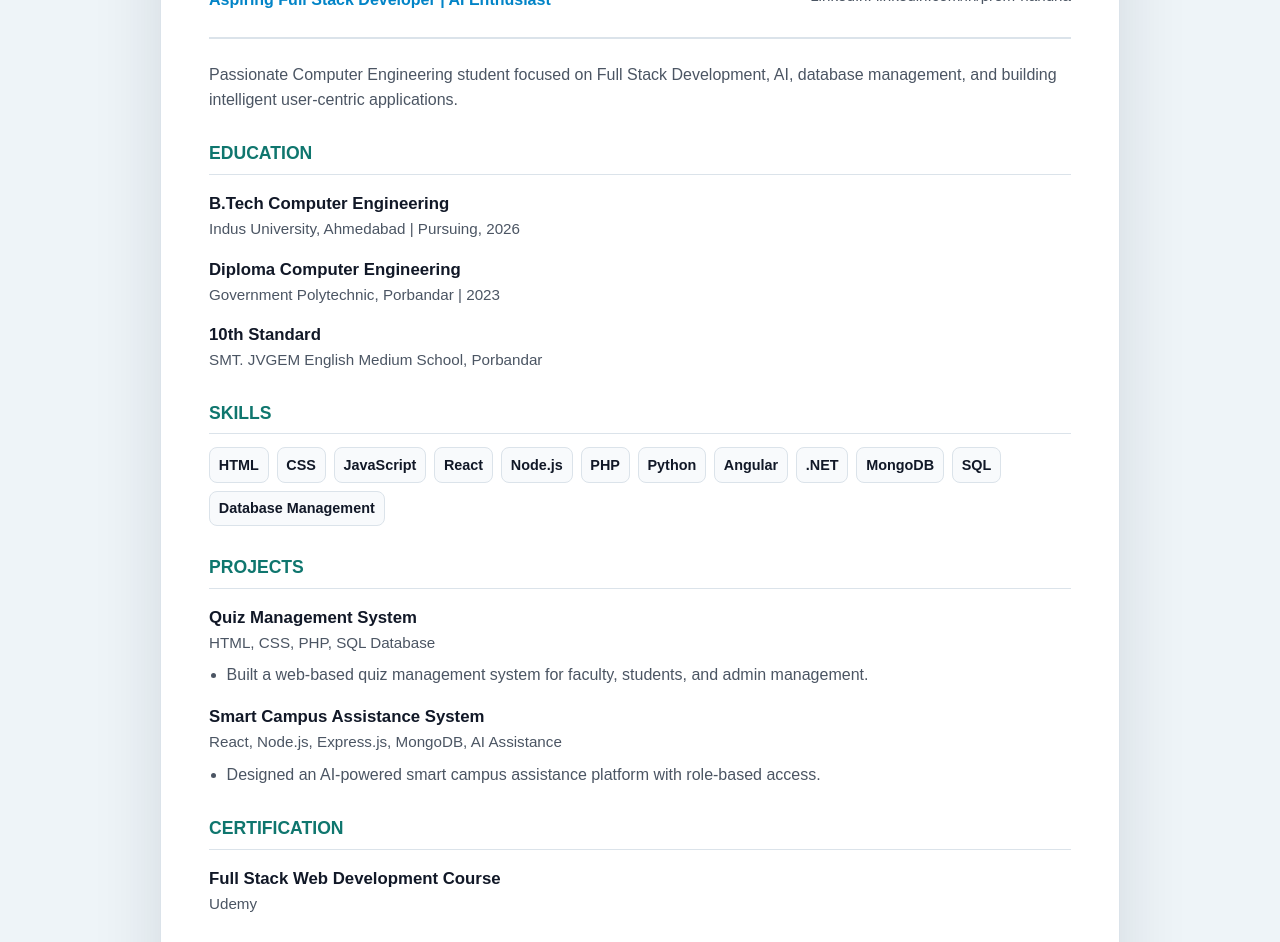
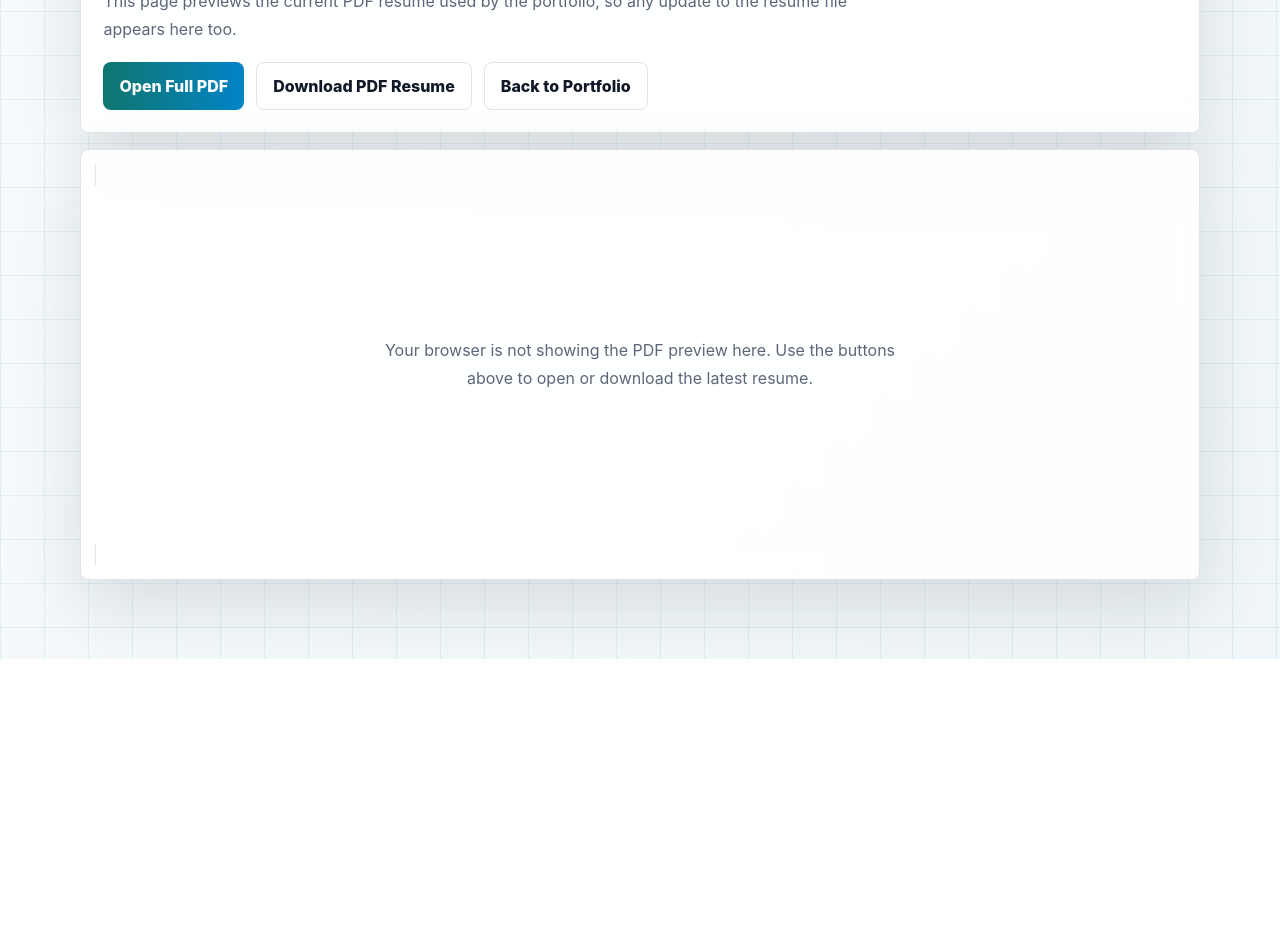
Before and after one commit to pmnandha87-PN/prem-portfolio, a plain HTML site: page resume.html in a window 1280 px wide. Shown: the part 165-1107 px from the top of the page. After the commit the page ends 824 px from the top, so only its background shows below. Drawn offline with Linux system fonts and the light colour scheme.

Commit message:
resume and linkedin icon

```diff
--- a/resume.html
+++ b/resume.html
@@ -3,13 +3,19 @@
   <head>
     <meta charset="UTF-8" />
     <meta name="viewport" content="width=device-width, initial-scale=1.0" />
-    <meta name="description" content="Printable resume for Prem Nandha, aspiring Full Stack Developer and AI enthusiast." />
+    <meta
+      name="description"
+      content="Resume preview for Prem Nandha, aspiring Full Stack Developer and AI enthusiast."
+    />
     <title>Prem Nandha | Resume</title>
     <style>
       :root {
+        --bg: #eff5f8;
+        --surface: rgba(255, 255, 255, 0.9);
+        --surface-soft: rgba(255, 255, 255, 0.72);
         --text: #111827;
-        --muted: #4b5563;
-        --line: #dbe3ea;
+        --muted: #5b6779;
+        --line: rgba(17, 24, 39, 0.12);
         --accent: #0f766e;
         --accent-2: #0284c7;
       }
@@ -20,256 +26,176 @@
 
       body {
         margin: 0;
-        background: #eef4f8;
+        min-height: 100vh;
+        background:
+          linear-gradient(90deg, rgba(15, 118, 110, 0.08) 1px, transparent 1px),
+          linear-gradient(180deg, rgba(15, 118, 110, 0.08) 1px, transparent 1px),
+          linear-gradient(135deg, #f7fbfd, var(--bg));
+        background-size: 44px 44px, 44px 44px, auto;
         color: var(--text);
-        font-family: Arial, Helvetica, sans-serif;
-        line-height: 1.55;
+        font-family: Inter, Arial, Helvetica, sans-serif;
       }
 
-      main {
-        width: min(960px, calc(100% - 2rem));
-        margin: 2rem auto;
-        background: #ffffff;
+      a {
+        color: inherit;
+        text-decoration: none;
+      }
+
+      .shell {
+        width: min(1120px, calc(100% - 2rem));
+        margin: 1.5rem auto;
+      }
+
+      .panel {
         border: 1px solid var(--line);
         border-radius: 8px;
-        padding: clamp(1.25rem, 4vw, 3rem);
+        background: var(--surface);
         box-shadow: 0 24px 70px rgba(15, 23, 42, 0.12);
+        backdrop-filter: blur(12px);
       }
 
-      header {
-        display: flex;
-        justify-content: space-between;
-        gap: 1.5rem;
-        border-bottom: 2px solid var(--line);
-        padding-bottom: 1.5rem;
+      .hero {
+        padding: 1.4rem;
       }
 
-      h1,
-      h2,
-      h3,
+      .eyebrow {
+        color: var(--accent);
+        font-size: 0.88rem;
+        font-weight: 800;
+        text-transform: uppercase;
+      }
+
+      h1 {
+        margin: 0.55rem 0 0;
+        font-size: clamp(2.3rem, 6vw, 4rem);
+        line-height: 1.02;
+      }
+
       p {
         margin: 0;
       }
 
-      h1 {
-        font-size: clamp(2.2rem, 8vw, 4rem);
-        line-height: 1;
-      }
-
-      h2 {
-        margin-top: 1.75rem;
-        padding-bottom: 0.4rem;
-        border-bottom: 1px solid var(--line);
-        color: var(--accent);
-        font-size: 1.1rem;
-        text-transform: uppercase;
-      }
-
-      h3 {
-        margin-top: 1rem;
-        font-size: 1.05rem;
-      }
-
-      .title {
-        margin-top: 0.5rem;
-        color: var(--accent-2);
-        font-weight: 700;
-      }
-
-      .contact {
-        display: grid;
-        gap: 0.3rem;
+      .copy {
+        margin-top: 0.85rem;
+        max-width: 760px;
         color: var(--muted);
-        font-size: 0.95rem;
-      }
-
-      .summary {
-        margin-top: 1.5rem;
-        color: var(--muted);
-      }
-
-      .chips {
-        display: flex;
-        flex-wrap: wrap;
-        gap: 0.5rem;
-        margin-top: 0.8rem;
-      }
-
-      .chip {
-        border: 1px solid var(--line);
-        border-radius: 8px;
-        padding: 0.35rem 0.55rem;
-        background: #f8fafc;
-        font-size: 0.9rem;
-        font-weight: 700;
-      }
-
-      .item {
-        margin-top: 1rem;
-      }
-
-      .meta {
-        color: var(--muted);
-        font-size: 0.95rem;
-      }
-
-      ul {
-        margin: 0.55rem 0 0;
-        padding-left: 1.1rem;
-        color: var(--muted);
+        font-size: 1rem;
+        line-height: 1.75;
       }
 
       .actions {
         display: flex;
         flex-wrap: wrap;
         gap: 0.75rem;
-        margin-top: 1.5rem;
+        margin-top: 1.2rem;
       }
 
-      button,
-      a.button {
-        border: 0;
+      .button {
+        display: inline-flex;
+        align-items: center;
+        justify-content: center;
+        min-height: 46px;
+        padding: 0.8rem 1rem;
         border-radius: 8px;
-        padding: 0.8rem 1rem;
-        background: linear-gradient(90deg, var(--accent), var(--accent-2));
-        color: #ffffff;
-        font-weight: 700;
-        text-decoration: none;
-        cursor: pointer;
+        border: 1px solid var(--line);
+        background: var(--surface-soft);
+        color: var(--text);
+        font-weight: 800;
       }
 
-      .button.secondary {
-        background: #e8f1f7;
-        color: var(--text);
+      .button.primary {
+        border: 0;
+        color: #ffffff;
+        background: linear-gradient(90deg, var(--accent), var(--accent-2));
+      }
+
+      .viewer {
+        margin-top: 1rem;
+        overflow: hidden;
+      }
+
+      .frame-wrap {
+        padding: 0.9rem;
+      }
+
+      .frame {
+        width: 100%;
+        height: min(82vh, 980px);
         border: 1px solid var(--line);
+        border-radius: 8px;
+        background: #ffffff;
+      }
+
+      .fallback {
+        display: grid;
+        place-items: center;
+        min-height: 360px;
+        padding: 1.5rem;
+        text-align: center;
+      }
+
+      .fallback p {
+        max-width: 560px;
+        color: var(--muted);
+        line-height: 1.7;
       }
 
       @media (max-width: 700px) {
-        header {
-          display: block;
+        .shell {
+          width: min(100%, calc(100% - 1rem));
+          margin: 0.5rem auto 1rem;
         }
 
-        .contact {
-          margin-top: 1rem;
+        .hero {
+          padding: 1rem;
         }
 
         .actions > * {
           width: 100%;
-          text-align: center;
-        }
-      }
-
-      @media print {
-        body {
-          background: #ffffff;
         }
 
-        main {
-          width: 100%;
-          margin: 0;
-          border: 0;
-          box-shadow: none;
-          border-radius: 0;
+        .frame-wrap {
+          padding: 0.65rem;
         }
 
-        .actions {
-          display: none;
+        .frame {
+          height: 72vh;
         }
       }
     </style>
   </head>
   <body>
-    <main>
-      <header>
-        <div>
-          <h1>Prem Nandha</h1>
-          <p class="title">Aspiring Full Stack Developer | AI Enthusiast</p>
-        </div>
-        <div class="contact">
-          <span>Email: pmnandha87@gmail.com</span>
-          <span>Location: Ahmedabad, Gujarat, India</span>
-          <span>LinkedIn: linkedin.com/in/prem-nandha</span>
-        </div>
-      </header>
-
-      <p class="summary">
-        Passionate Computer Engineering student focused on Full Stack Development, AI, database management, and building intelligent user-centric applications.
-      </p>
-
-      <section>
-        <h2>Education</h2>
-        <div class="item">
-          <h3>B.Tech Computer Engineering</h3>
-          <p class="meta">Indus University, Ahmedabad | Pursuing, 2026</p>
-        </div>
-        <div class="item">
-          <h3>Diploma Computer Engineering</h3>
-          <p class="meta">Government Polytechnic, Porbandar | 2023</p>
-        </div>
-        <div class="item">
-          <h3>10th Standard</h3>
-          <p class="meta">SMT. JVGEM English Medium School, Porbandar</p>
+    <main class="shell">
+      <section class="panel hero">
+        <p class="eyebrow">Resume</p>
+        <h1>Prem Nandha</h1>
+        <p class="copy">
+          This page previews the current PDF resume used by the portfolio, so any update to the resume file appears here too.
+        </p>
+        <div class="actions">
+          <a class="button primary" href="Prem-Nandha-Resume.pdf" target="_blank" rel="noreferrer">Open Full PDF</a>
+          <a class="button" href="Prem-Nandha-Resume.pdf" download="Prem-Nandha-Resume.pdf">Download PDF Resume</a>
+          <a class="button" href="index.html">Back to Portfolio</a>
         </div>
       </section>
 
-      <section>
-        <h2>Skills</h2>
-        <div class="chips">
-          <span class="chip">HTML</span>
-          <span class="chip">CSS</span>
-          <span class="chip">JavaScript</span>
-          <span class="chip">React</span>
-          <span class="chip">Node.js</span>
-          <span class="chip">PHP</span>
-          <span class="chip">Python</span>
-          <span class="chip">Angular</span>
-          <span class="chip">.NET</span>
-          <span class="chip">MongoDB</span>
-          <span class="chip">SQL</span>
-          <span class="chip">Database Management</span>
+      <section class="panel viewer">
+        <div class="frame-wrap">
+          <object
+            class="frame"
+            data="Prem-Nandha-Resume.pdf#toolbar=1&navpanes=0&scrollbar=1"
+            type="application/pdf"
+          >
+            <div class="fallback">
+              <div>
+                <p>
+                  Your browser is not showing the PDF preview here. Use the buttons above to open or download the latest resume.
+                </p>
+              </div>
+            </div>
+          </object>
         </div>
       </section>
-
-      <section>
-        <h2>Projects</h2>
-        <div class="item">
-          <h3>Quiz Management System</h3>
-          <p class="meta">HTML, CSS, PHP, SQL Database</p>
-          <ul>
-            <li>Built a web-based quiz management system for faculty, students, and admin management.</li>
-          </ul>
-        </div>
-        <div class="item">
-          <h3>Smart Campus Assistance System</h3>
-          <p class="meta">React, Node.js, Express.js, MongoDB, AI Assistance</p>
-          <ul>
-            <li>Designed an AI-powered smart campus assistance platform with role-based access.</li>
-          </ul>
-        </div>
-      </section>
-
-      <section>
-        <h2>Certification</h2>
-        <div class="item">
-          <h3>Full Stack Web Development Course</h3>
-          <p class="meta">Udemy</p>
-        </div>
-      </section>
-
-      <section>
-        <h2>Currently Learning</h2>
-        <div class="chips">
-          <span class="chip">Data Science</span>
-          <span class="chip">Machine Learning</span>
-          <span class="chip">Advanced Python</span>
-        </div>
-      </section>
-
-      <div class="actions">
-        <a class="button" href="Prem-Nandha-Resume.pdf" download="Prem-Nandha-Resume.pdf">Download PDF Resume</a>
-        <button type="button" onclick="window.print()">Print or Save as PDF</button>
-        <a class="button secondary" href="index.html">Back to Portfolio</a>
-      </div>
     </main>
   </body>
 </html>
```
Also changed, not shown: index.html (+115 -59 lines), 1 other file.
